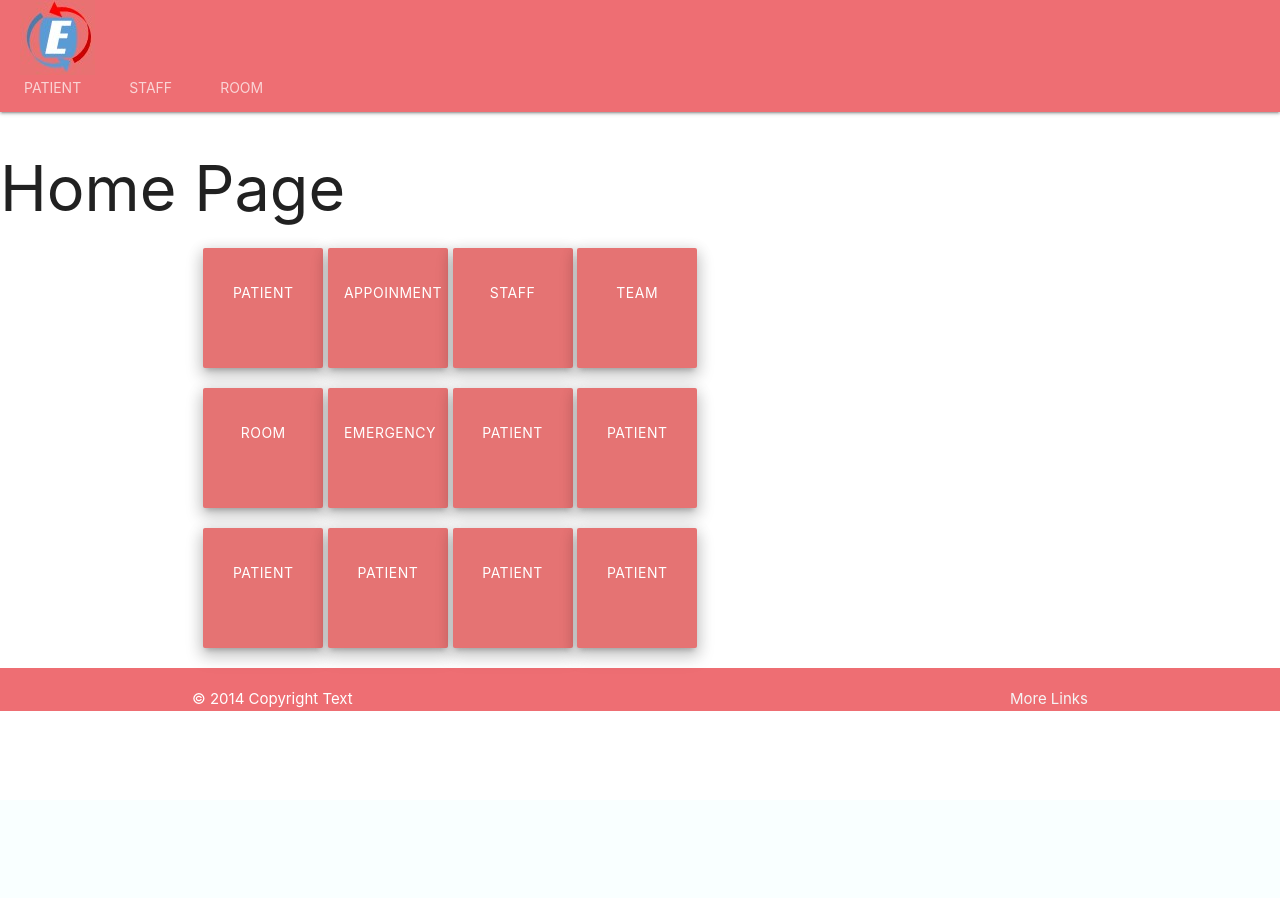
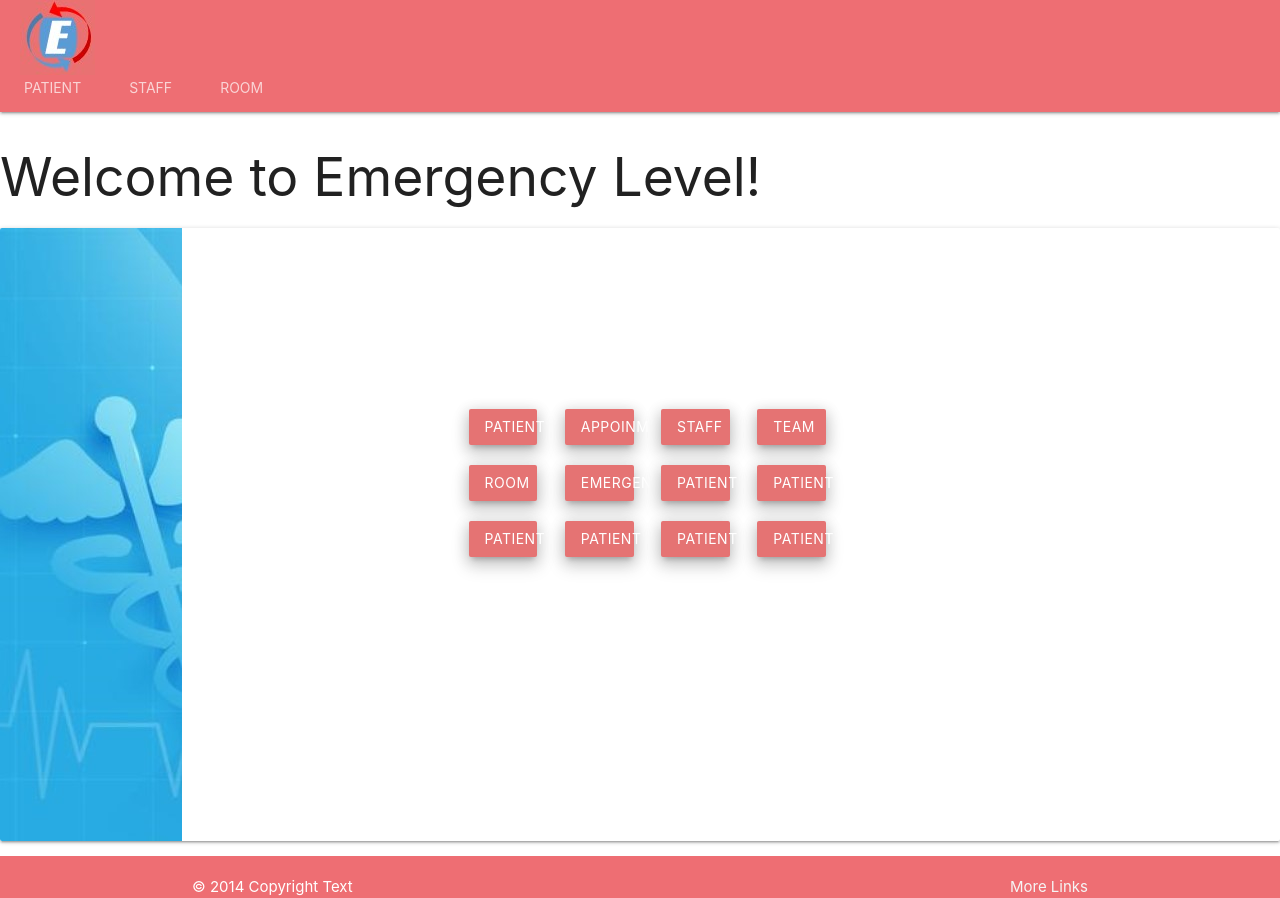
Before and after one commit to jansgreen/emergencylevel, a Flask app: page / in a window 1280 px wide. Before the commit the page ends 711 px from the top, so only its background shows below. Run offline with Flask 2, Linux system fonts and the light colour scheme; some libraries are stand-ins or nearby versions.

Commit message:
up data to heroku

```diff
--- a/static/allcss/main.css
+++ b/static/allcss/main.css
@@ -24,16 +24,34 @@ BUTTONS
 ====================================================*/
 
 .z-depth-3{
-  width: 120px;
-  height: 120px;
   background-color: #e57373;
-  padding-top: 50%;
-  padding-bottom: 50%;
+  display: block;
+
 }
 
 .buttScreem{
-  margin-right: 50px;
+  margin-right: 5px;
+
 }
 .MedicalNotecss{
  display: none;
 }
+
+.indexButton{
+  padding-top: 15%;
+  padding-left: 25%;
+  padding-right: 25%;
+  padding-bottom: 15%;
+
+}
+
+#DoctorsPicture{
+  border-radius: 50px;
+  background: rgb(240, 89, 172);
+  width: 200px;
+  height: 150px;
+  -webkit-border-radius: 50px;
+  -moz-border-radius: 50px;
+  -ms-border-radius: 50px;
+  -o-border-radius: 50px;
+}
--- a/static/scripts/script.js
+++ b/static/scripts/script.js
@@ -1,9 +1,21 @@
 /*====================================================
     APPOINTMENTS
 ====================================================*/
-$(document).ready(function() {
-	$('MedicalNote').click(function () {
-		$('MedicalNote').show()
-	})
+$.ajax({
+	url: "https://randomuser.me/api/",
+	dataType: "json",
+	success: function (data) {
+	  var info = data.results[0];
+	  var fullName = info.name.first + " " + info.name.last;
+	  var pictureDoctors = info.picture.large;
+	  var sendInfo = document.getElementById("dataprueba");
+	  fullData =  `<div class="row"><div class="col s12 m4 l2"><img id = "DoctorsPicture" src='${pictureDoctors}'><div class="row">'${fullName}'</div></div></div>'${data.info.seed+":29ec71db3956d488"}' `;
+	  console.log(time().date);
+	},
+  });
 
-})
+  function time(date) {
+	var timer = time();
+	print(timer)
+
+  }
--- a/templates/base.html
+++ b/templates/base.html
@@ -43,6 +43,7 @@
     <!-- Compiled and minified JavaScript -->
     <script src="https://cdnjs.cloudflare.com/ajax/libs/materialize/1.0.0/js/materialize.min.js"></script>
     <script src="{{url_for('room', filename = 'https://use.fontawesome.com/945a3f5561.js')}}"></script>
+    <script src="https://cdnjs.cloudflare.com/ajax/libs/jquery/3.5.0/jquery.js"></script>
     <script src="jquery-3.4.1.min.js"></script>
     <script src="{{url_for('static', filename = 'scripts/script.js')}}"></script>
 
--- a/templates/doctorList.html
+++ b/templates/doctorList.html
@@ -53,7 +53,8 @@
                   </div>
                 </div>
                 <div class="center">
-                  <button id="patButton" class="center btn waves-effect waves-light" type="submit" name="action">Make</button>
+                  <button id="patButton" class="center btn waves-effect waves-light" type="submit" name="action" onclick="ajax()">Make</button>
+                  <div id = "dataprueba"></div>
                 </div>
               </table>
               </div>
--- a/templates/index.html
+++ b/templates/index.html
@@ -1,26 +1,36 @@
 {% extends "base.html" %}
 
       {% block baseContainer %}
-
-      <h1 id="indexContainer">Home Page</h1>
-      <div class="center container">
+    <div class="col s12">
+      <h2 class="header">Welcome to Emergency Level!</h2>
+      <div class="card horizontal">
+        <div class="card-image hide-on-med-and-down">
+          <img src="{{url_for('static', filename = '/img/verticalBarraAzul2.jpg')}}">
+        </div>
+        <div class="card-stacked">
+          <div class="card-content">
+                  <div class="center indexButton">
                     <div class="row">
-        <div class="col s1 buttScreem"><a class="btn z-depth-3" href="{{url_for('patient')}}">Patient</a></div>
-        <div class="col s1 buttScreem"><a class="btn z-depth-3" href="{{url_for('doctorList')}}">Appoinment</a></div>
-        <div class="col s1 buttScreem"><a class="btn z-depth-3" href="{{url_for('staff')}}">Staff</a></div>
-        <div class="col s1 buttScreem"><a class="btn z-depth-3" href="{{url_for('emergencyTeam')}}">Team</a></div>
+                      <div class="col s12 m2 13 buttScreem"><a class="btn z-depth-3" href="{{url_for('PatientScreem')}}">Patient</a></div>
+                      <div class="col s12 m2 13 buttScreem"><a class="btn z-depth-3" href="{{url_for('doctorList')}}">Appoinment</a></div>
+                      <div class="col s12 m2 13 buttScreem"><a class="btn z-depth-3" href="{{url_for('staff')}}">Staff</a></div>
+                      <div class="col s12 m2 13 buttScreem"><a class="btn z-depth-3" href="{{url_for('emergencyTeam')}}">Team</a></div>
                     </div>
                       <div class="row">
-          <div class="col s1 buttScreem"><a class="btn z-depth-3" href="{{url_for('room')}}">Room</a></div>
-          <div class="col s1 buttScreem"><a class="btn z-depth-3" href="{{url_for('emergencyTeam')}}">Emergency</a></div>
-          <div class="col s1 buttScreem"><a class="btn z-depth-3" href="{{url_for('board')}}">Patient</a></div>
-          <div class="col s1 buttScreem"><a class="btn z-depth-3" href="{{url_for('room')}}">Patient</a></div>
+                        <div class="col s12 m2 13 buttScreem"><a class="btn z-depth-3" href="{{url_for('room')}}">Room</a></div>
+                        <div class="col s12 m2 13 buttScreem"><a class="btn z-depth-3" href="{{url_for('emergencyTeam')}}">Emergency</a></div>
+                        <div class="col s12 m2 13 buttScreem"><a class="btn z-depth-3" href="{{url_for('board')}}">Patient</a></div>
+                        <div class="col s12 m2 13 buttScreem"><a class="btn z-depth-3" href="{{url_for('room')}}">Patient</a></div>
                     </div>
                     <div class="row">
-        <div class="col s1 buttScreem"><a class="btn z-depth-3" href="{{url_for('patient')}}">Patient</a></div>
-        <div class="col s1 buttScreem"><a class="btn z-depth-3" href="{{url_for('patient')}}">Patient</a></div>
-        <div class="col s1 buttScreem"><a class="btn z-depth-3" href="{{url_for('patient')}}">Patient</a></div>
-        <div class="col s1 buttScreem"><a class="btn z-depth-3" href="{{url_for('patient')}}">Patient</a></div>
+                      <div class="col s12 m2 13 buttScreem"><a class="btn z-depth-3" href="{{url_for('patient')}}">Patient</a></div>
+                      <div class="col s12 m2 13 buttScreem"><a class="btn z-depth-3" href="{{url_for('patient')}}">Patient</a></div>
+                      <div class="col s12 m2 13 buttScreem"><a class="btn z-depth-3" href="{{url_for('patient')}}">Patient</a></div>
+                      <div class="col s12 m2 13 buttScreem"><a class="btn z-depth-3" href="{{url_for('patient')}}">Patient</a></div>
+                    </div>
+                  </div>
+             </div>
+          </div>
         </div>
       </div>
       {% endblock baseContainer%}
--- a/templates/patient.html
+++ b/templates/patient.html
@@ -1,7 +1,7 @@
 {% extends "base.html" %}
 
       {% block baseContainer %}
-      <div class="col s12 m7">
+      <div class="col s12">
         <h2 class="header">Check In</h2>
         <div class="card horizontal">
           <div class="card-image hide-on-med-and-down">
@@ -58,9 +58,6 @@
               </div>
                 </form>
               </div>
-              <div class="center">
-                <a class="ButLinks" href="{{url_for('doctorList')}}">Appointment</a>
-              </div>
                </div>
           </div>
 
```
Also changed, not shown: run.py (+87 -24 lines), templates/PatientScreem.html (+37 -2 lines), templates/emergencyTeam.html (+48 -46 lines), templates/ticket.html (+23 -10 lines). Lines whose indentation alone changed are shown as unchanged.
